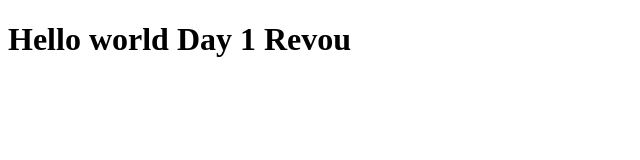
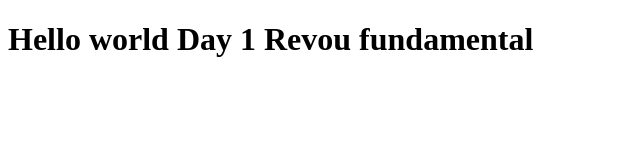
Before and after one commit to pepbritisnasetiawan/latihanrevouday1, a plain HTML site: page Latihanday1/index.html in a window 1280 px wide. Shown: the whole page, without its empty margins (0-640 px from the left). Drawn offline with Linux system fonts and the light colour scheme.

Commit message:
second commit

```diff
--- a/Latihanday1/index.html
+++ b/Latihanday1/index.html
@@ -4,6 +4,6 @@
         <title>Revou</title>
     </head>
     <body>
-        <h1>Hello world Day 1 Revou</h1>
+        <h1>Hello world Day 1 Revou fundamental</h1>
     </body>
 </html>
```
